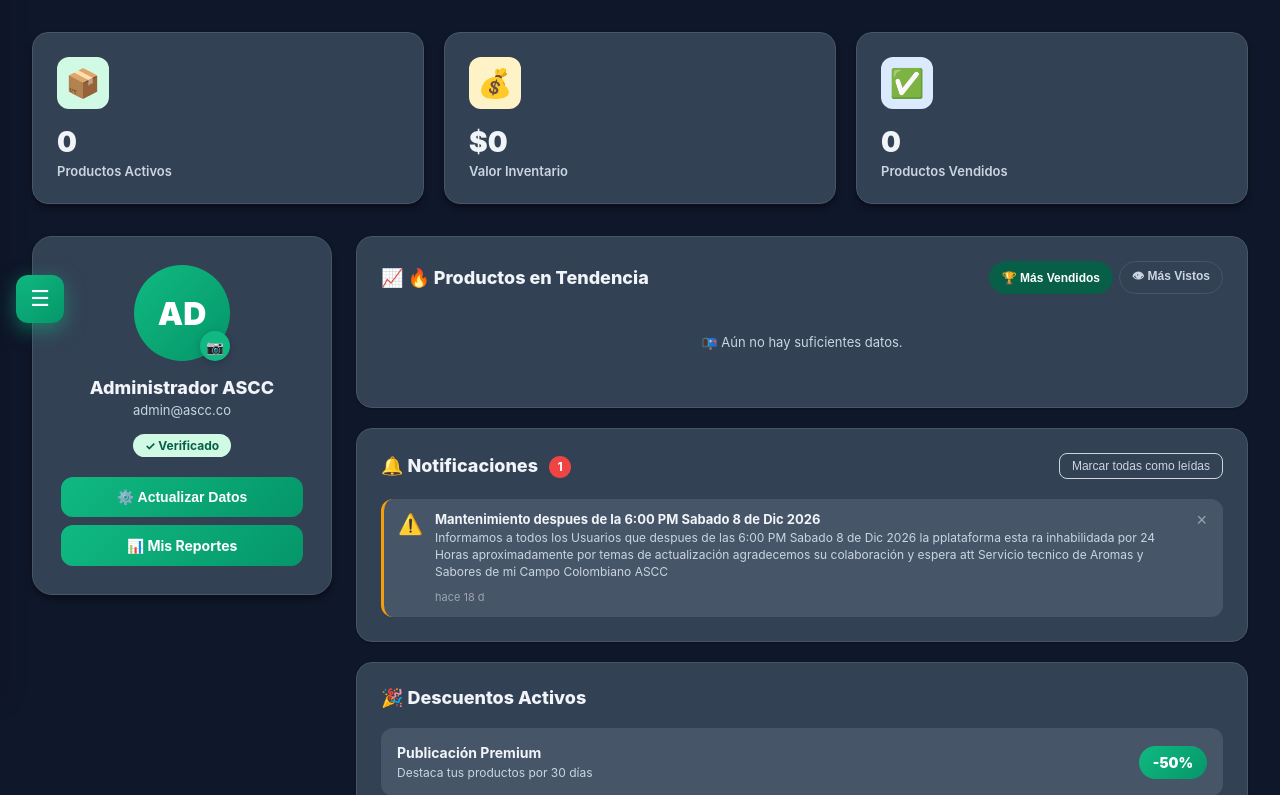
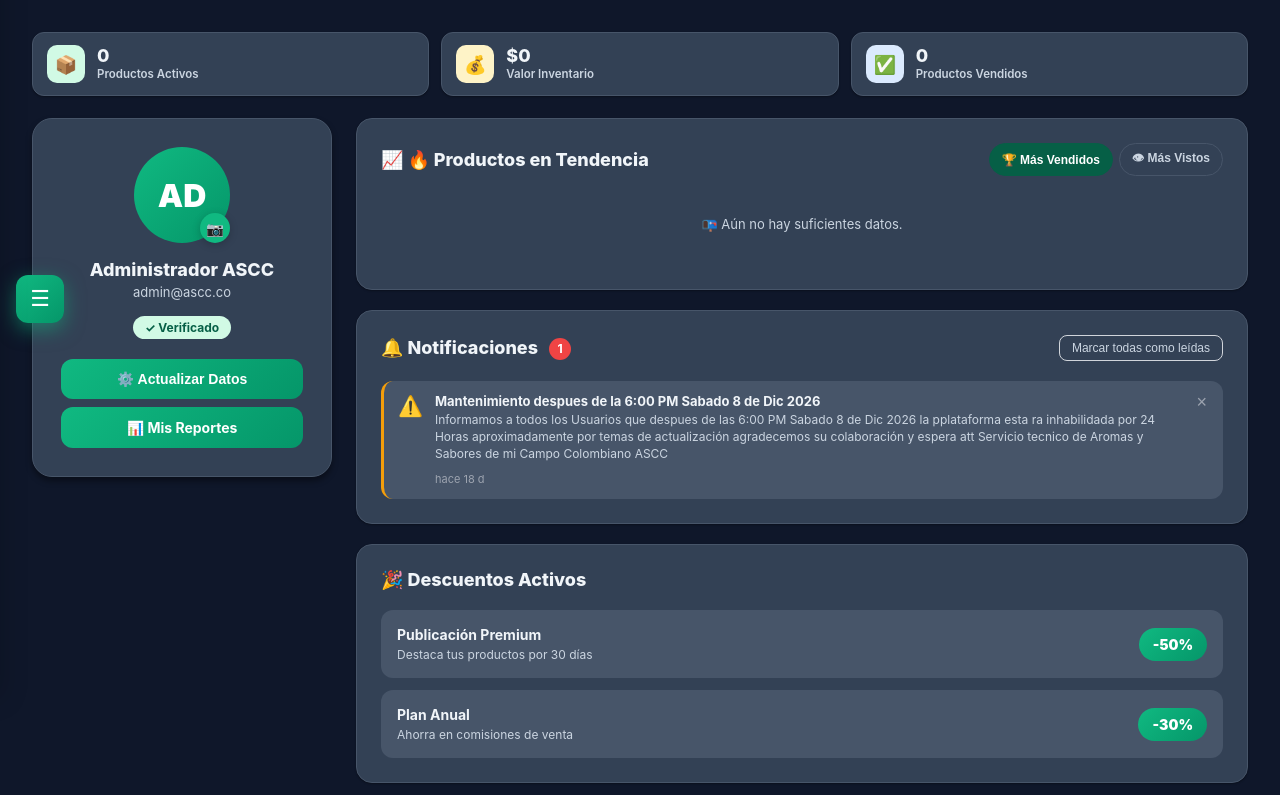
Before and after one commit to SilverWolf91/ASCC, a PHP site: page /ascc/dashboard.php in a window 1280 px wide. Shown: the part 101-896 px from the top of the page. Run offline with PHP 8.4, Linux system fonts and the light colour scheme; a user stored in the database is signed in; data comes from the database, SQL or seed files in the repository; data that the repository does not hold is empty.

Commit message:
Dashboard: tarjetas de estadísticas más compactas
Reduce significativamente el espacio que ocupan las 3 stat-cards:
- Layout horizontal (icono izquierda, valor+label apilados a la derecha)
  en lugar del antiguo apilado vertical
- Padding 24px → 12-14px, gap 20px → 12px
- Icono 52x52 → 38x38, valor 28px → 18px, label 13px → 11.5px
- Hover más sutil (translateY -2px en vez de -4px)
- Móvil: 1 columna pero con dimensiones aún más compactas

Co-Authored-By: Claude Opus 4.7 (1M context) <noreply@anthropic.com>

```diff
--- a/public/css/dashboard.css
+++ b/public/css/dashboard.css
@@ -458,30 +458,41 @@
 .stats-grid {
     display: grid;
     grid-template-columns: repeat(3, 1fr);
-    gap: 20px;
-    margin-bottom: 32px;
+    gap: 12px;
+    margin-bottom: 22px;
 }
 
 .stat-card {
     background: var(--bg-card, #FFFFFF);
-    border-radius: 16px;
-    padding: 24px;
-    box-shadow: var(--shadow-md);
+    border-radius: 12px;
+    padding: 12px 14px;
+    box-shadow: var(--shadow-sm);
     border: 1px solid var(--border-color, #E5E7EB);
     transition: all 0.2s ease;
+    display: grid;
+    grid-template-columns: auto 1fr;
+    column-gap: 12px;
+    align-items: center;
 }
 
-.stat-card:hover { transform: translateY(-4px); box-shadow: var(--shadow-lg); }
+.stat-card:hover { transform: translateY(-2px); box-shadow: var(--shadow-md); }
+
+/* stat-header se vuelve transparente para que el icono entre al grid */
+.stat-header {
+    display: contents;
+}
 
 .stat-icon {
-    font-size: 28px;
-    width: 52px;
-    height: 52px;
-    border-radius: 12px;
+    font-size: 18px;
+    width: 38px;
+    height: 38px;
+    border-radius: 10px;
     display: flex;
     align-items: center;
     justify-content: center;
-    margin-bottom: 16px;
+    margin-bottom: 0;
+    grid-row: 1 / span 2;
+    grid-column: 1;
 }
 
 .stat-icon.green  { background: #D1FAE5; }
@@ -489,16 +500,23 @@
 .stat-icon.blue   { background: #DBEAFE; }
 
 .stat-value {
-    font-size: 28px;
-    font-weight: 900;
+    font-size: 18px;
+    font-weight: 800;
     color: var(--text-primary, #111827);
-    margin-bottom: 4px;
+    line-height: 1.15;
+    grid-row: 1;
+    grid-column: 2;
+    min-width: 0;
+    word-break: break-word;
 }
 
 .stat-label {
-    font-size: 13px;
+    font-size: 11.5px;
     color: var(--text-secondary, #6B7280);
     font-weight: 600;
+    grid-row: 2;
+    grid-column: 2;
+    line-height: 1.2;
 }
 
 /* ─────────────────────────────────────────────────────────
@@ -1209,8 +1227,11 @@
     .topbar               { padding: 16px; }
     .topbar-welcome h1    { font-size: 20px; }
     .container            { padding: 12px; }
-    .stats-grid           { grid-template-columns: 1fr; gap: 12px; margin-bottom: 20px; }
-    .stat-card            { padding: 16px; }
+    .stats-grid           { grid-template-columns: 1fr; gap: 8px; margin-bottom: 16px; }
+    .stat-card            { padding: 10px 12px; column-gap: 10px; }
+    .stat-icon            { width: 34px; height: 34px; font-size: 16px; border-radius: 8px; }
+    .stat-value           { font-size: 15px; }
+    .stat-label           { font-size: 11px; }
     .messages-container   { grid-template-columns: 1fr; height: auto; }
     .conversations-list   { border-right: none; border-bottom: 1px solid var(--border-color); max-height: 300px; }
     .products-grid        { grid-template-columns: 1fr; }
```
